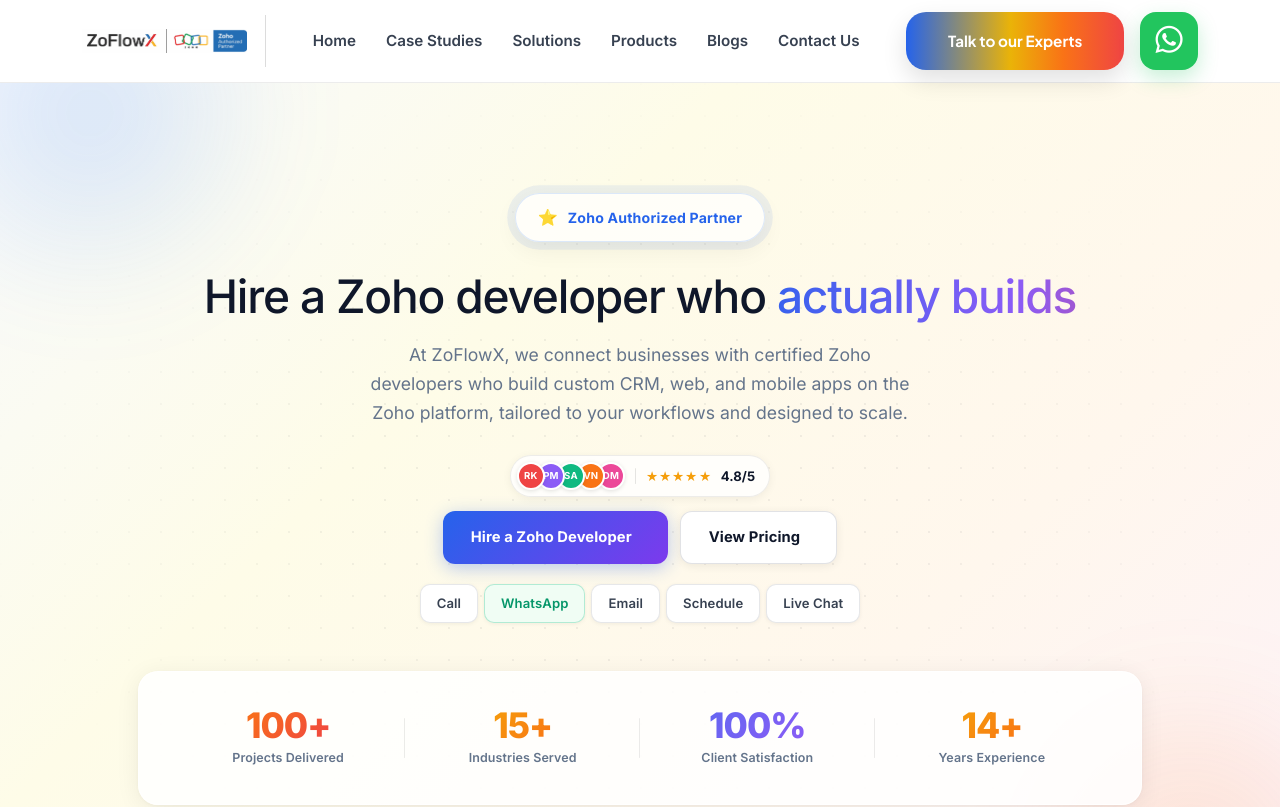
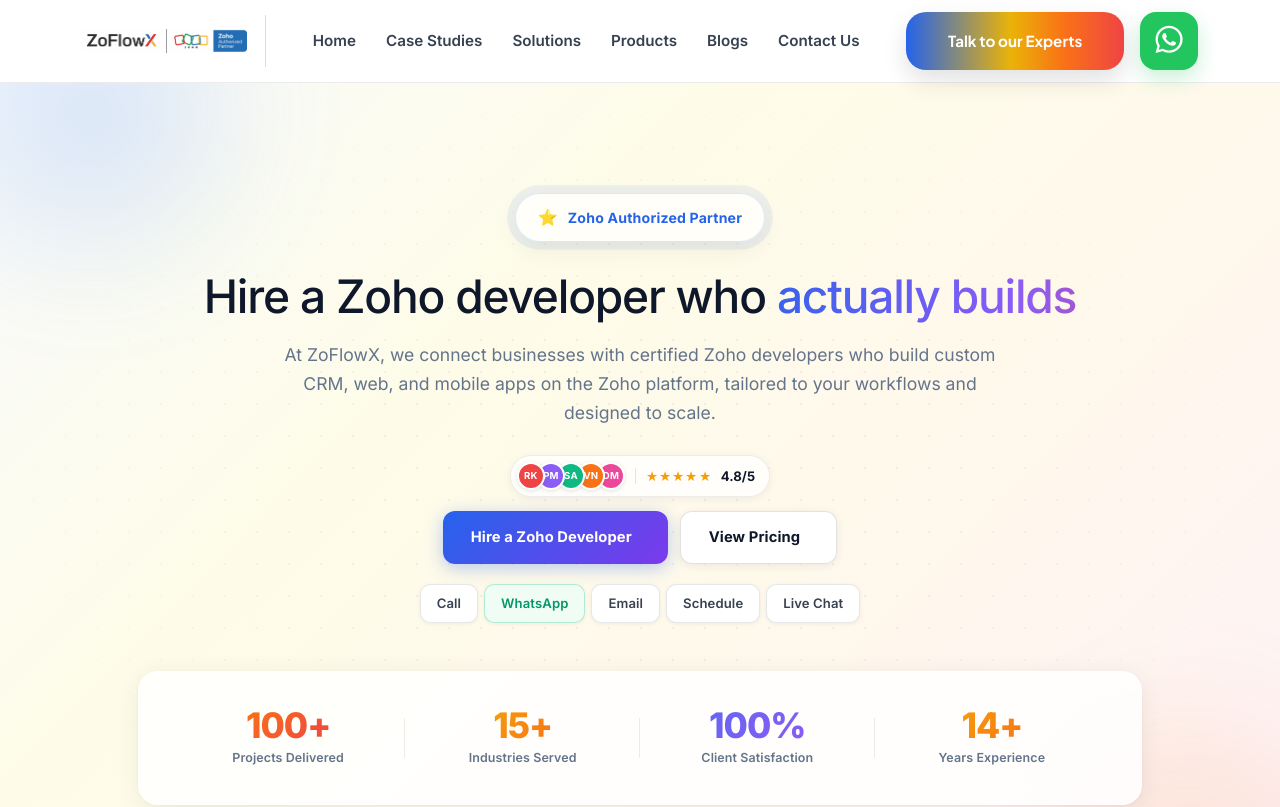
Before and after one commit to Rahsin-07/zoho-hire-a-developer, a Next.js app: page /hire-zoho-developer in a window 1280 px wide. Shown: the top 807 px of the page. Built offline with nearby package versions, Linux system fonts and the light colour scheme.

Commit message:
Remove node_modules and update gitignore

```diff
--- a/components/Hero.jsx
+++ b/components/Hero.jsx
@@ -395,7 +395,7 @@
             fontWeight: 400,
             color: '#64748b',
             marginBottom: 28,
-            maxWidth: 540,
+            maxWidth: 740,
             marginInline: 'auto',
             lineHeight: 1.65,
           }}
```
